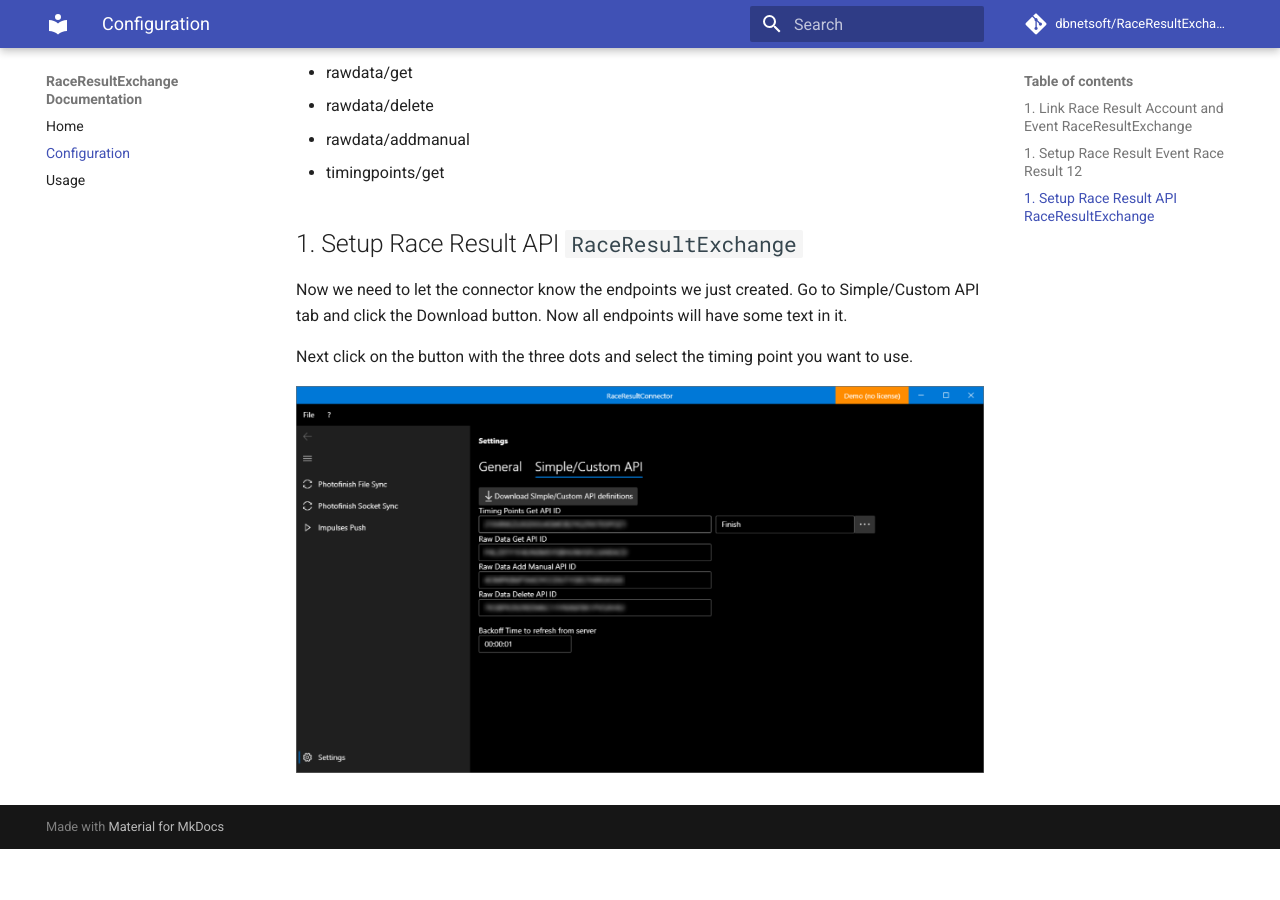
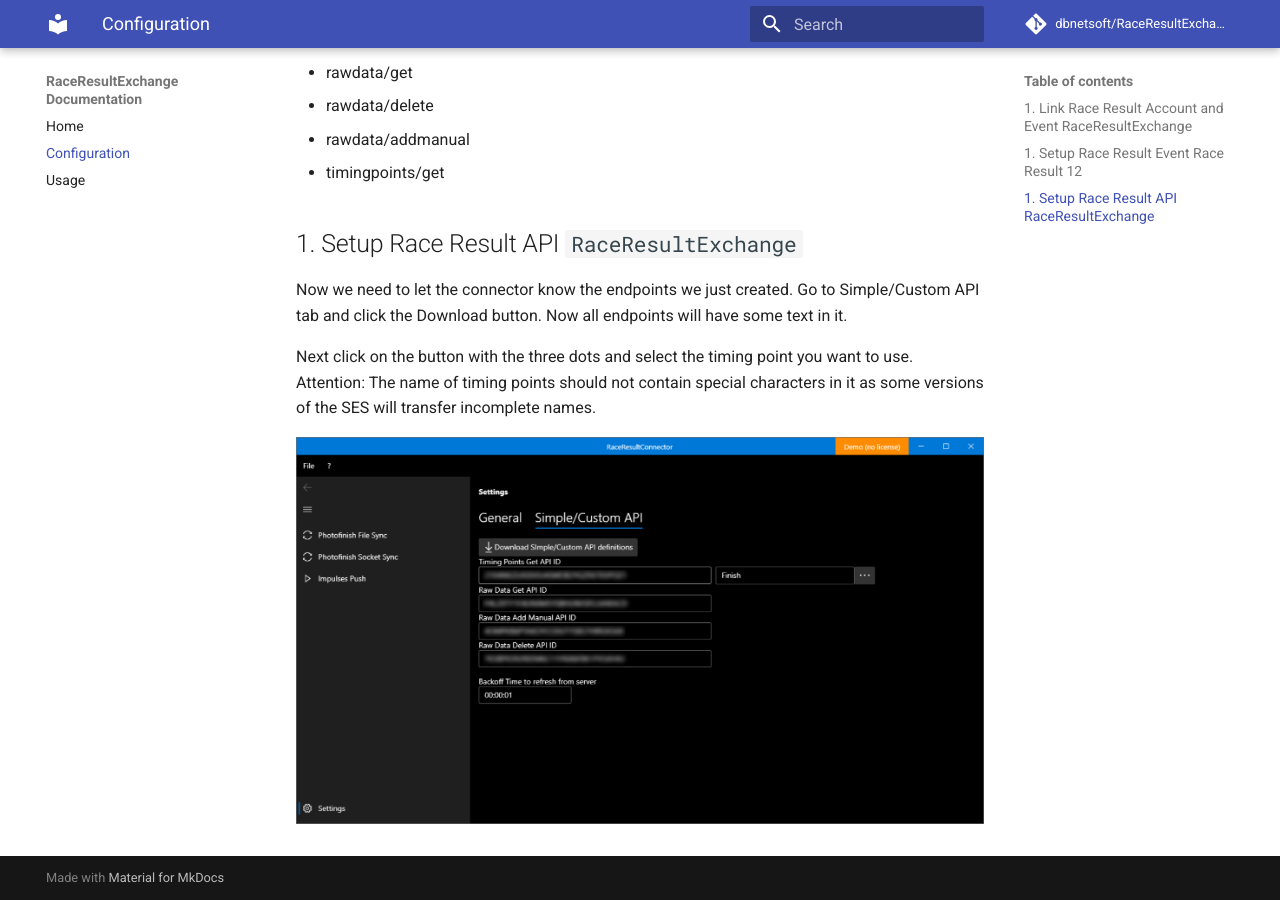
Before and after one commit to dbnetsoft/RaceResultExchangeDocumentation, an MkDocs documentation site: the page built from docs/configuration/configuration.md, in a window 1280 px wide and 900 px high, scrolled down 1574 px. Built offline with MkDocs 1.6.1 and Material for MkDocs 9.7.7, drawn with Linux system fonts in a browser that asks for light colours; comment, search, counter and statistics services are not loaded; before the commit the page ends 2423 px from its top, so only the background shows below that.

Commit message:
Update configuration.md

```diff
--- a/docs/configuration/configuration.md
+++ b/docs/configuration/configuration.md
@@ -29,6 +29,6 @@
 
 Now we need to let the connector know the endpoints we just created. Go to Simple/Custom API tab and click the Download button. Now all endpoints will have some text in it.
 
-Next click on the button with the three dots and select the timing point you want to use.
+Next click on the button with the three dots and select the timing point you want to use. Attention: The name of timing points should not contain special characters in it as some versions of the SES will transfer incomplete names.
 
 ![Screenshot](configuration_api.png)
```
